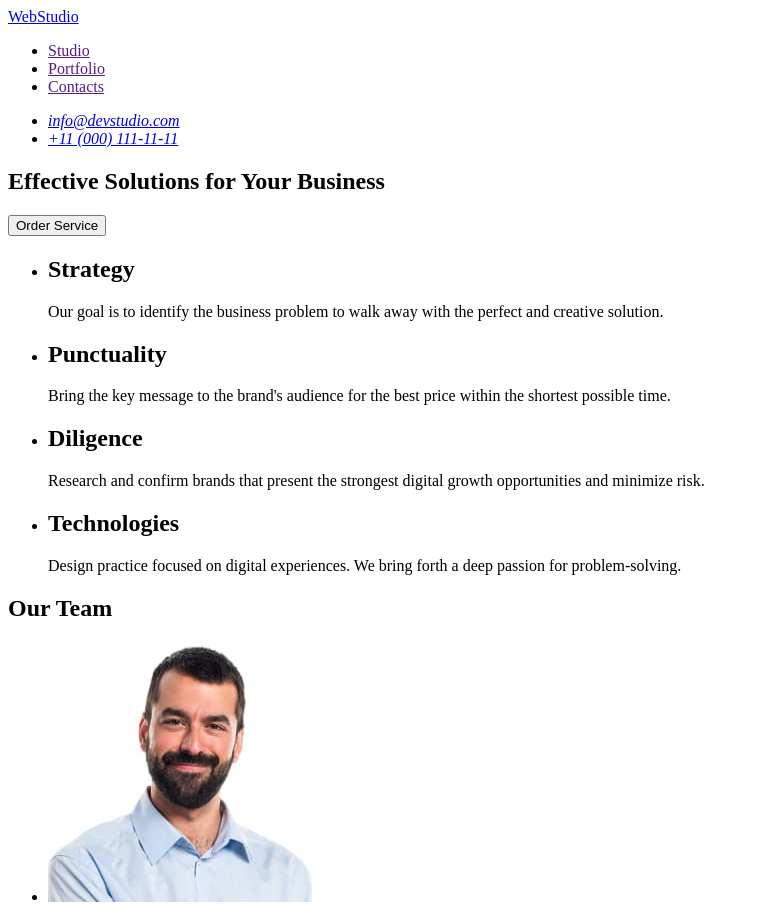
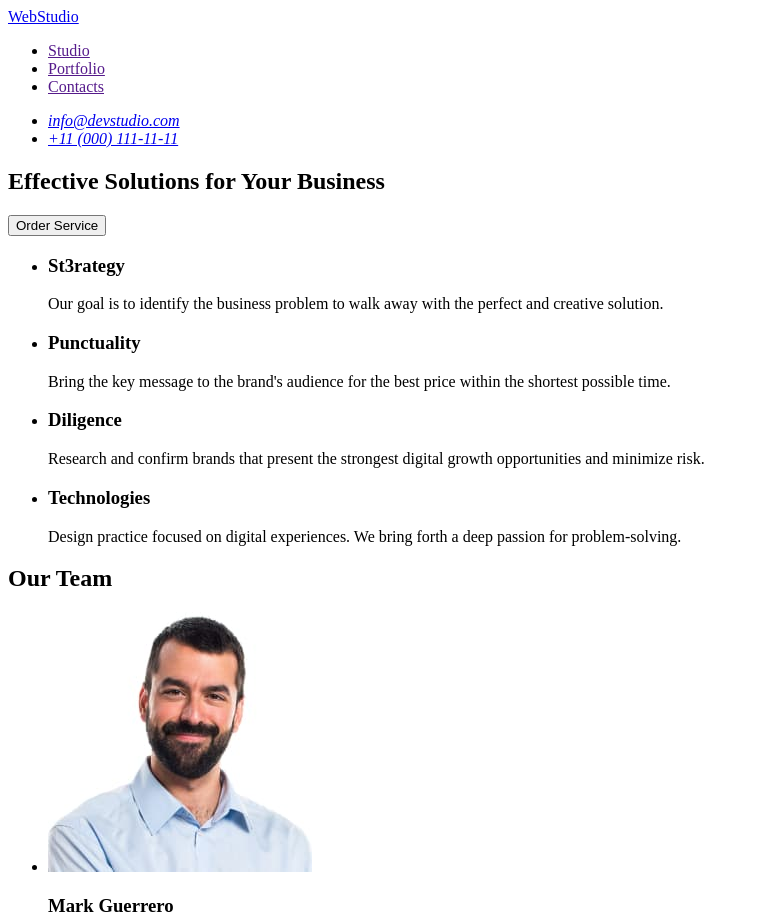
Before and after one commit to whodatn/goit-markup-hw-01, a plain HTML site: page index.html in a window 1280 px wide. Shown: the top 920 px of the page, without its empty margins (0-759 px from the left). Drawn offline with Linux system fonts and the light colour scheme.

Commit message:
updated sections and footer

```diff
--- a/index.html
+++ b/index.html
@@ -21,7 +21,6 @@
         <ul>
             <li><a href="mailto:info@devstudio.com">info@devstudio.com</a></li>
             <li><a href="tel:+110001111111">+11 (000) 111-11-11</a></li>
-            </address>
         </ul>
         </address>
     </header>
@@ -33,22 +32,22 @@
     <section>
         <ul>
             <li>
-                <h2>Strategy</h2>
+                <h3>St3rategy</h3>
                 <p>Our goal is to identify the business
                     problem to walk away with the perfect and creative solution.</p>
             </li>
             <li>
-                <h2>Punctuality</h2>
+                <h3>Punctuality</h3>
                 <p>Bring the key message to the brand's audience for the best price within the shortest possible time.
                 </p>
             </li>
             <li>
-                <h2>Diligence</h2>
+                <h3>Diligence</h3>
                 <p>Research and confirm brands that present the strongest digital growth opportunities and minimize
                     risk.</p>
             </li>
             <li>
-                <h2>Technologies</h2>
+                <h3>Technologies</h3>
                 <p>Design practice focused on digital experiences. We bring forth a deep passion for problem-solving.
                 </p>
             </li>
@@ -85,7 +84,7 @@
     </section>
     </main>
     <footer>
-        <a href="">WEBSTUDIO</a>
+        <a href="href="./index.html">WebStudio</a>
         <p>Increase the flow of customers and sales for your business with digital marketing & growth solutions.</p>
     </footer>
 </body>
```
